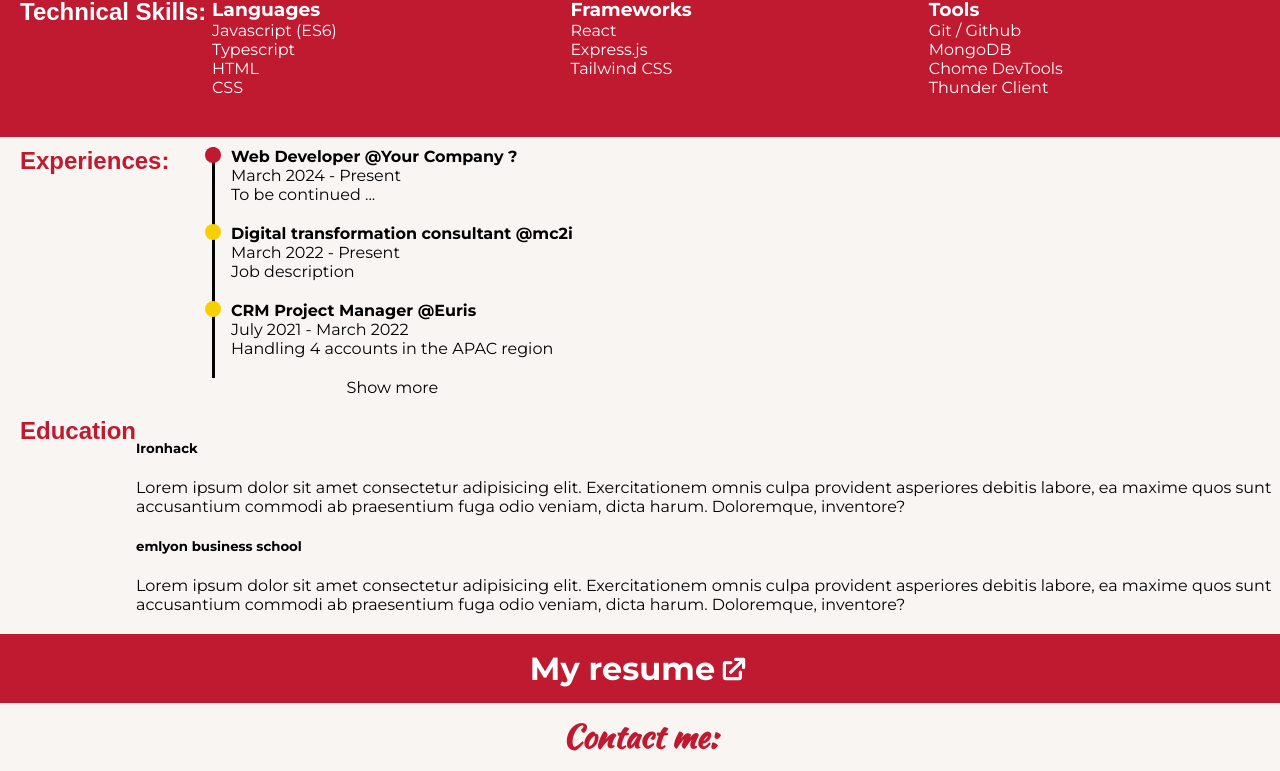
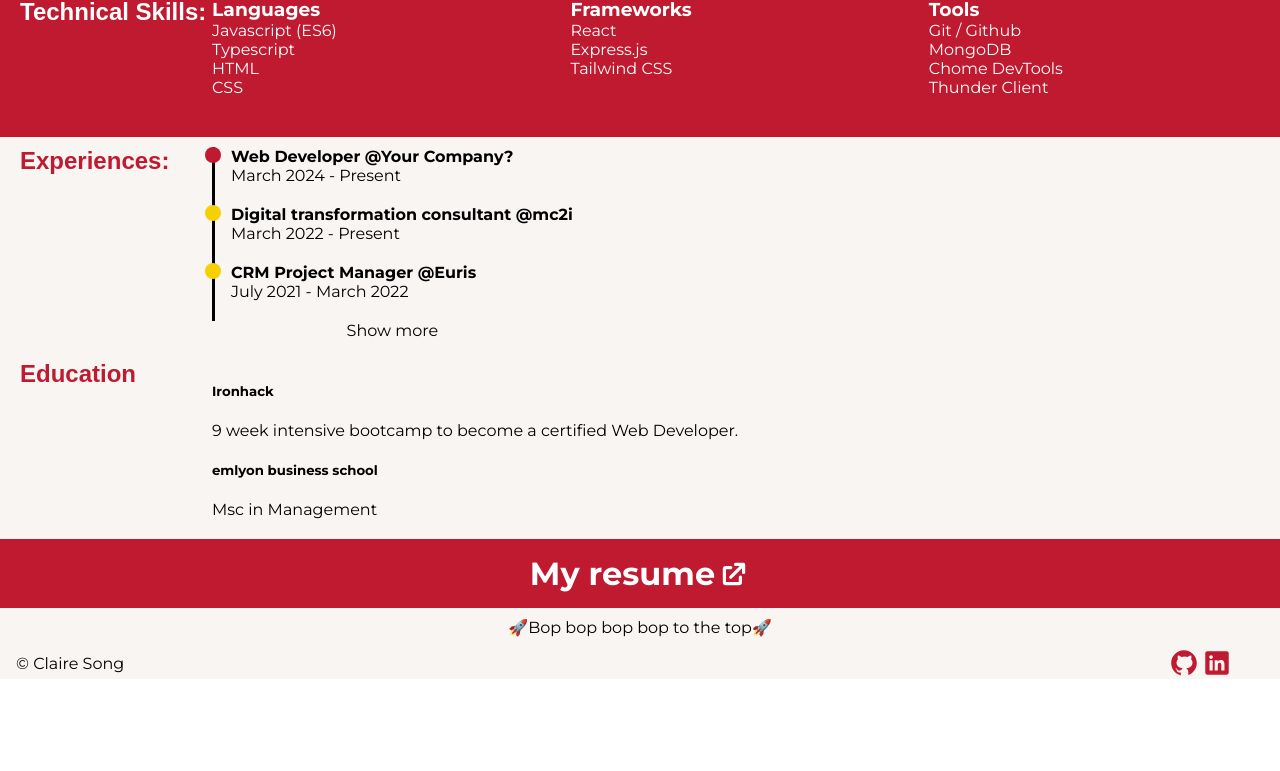
Before and after one commit to claire2d2/portfolio, a React (Vite) app: page / in a window 1280 px wide. Shown: the part 2128-2899 px from the top of the page. After the commit the page ends 2811 px from the top, so only its background shows below. Built offline with nearby package versions, Linux system fonts and the light colour scheme; a web font is replaced by a local one.

Commit message:
translate experiences

```diff
--- a/src/components/Experiences/Experiences.tsx
+++ b/src/components/Experiences/Experiences.tsx
@@ -1,15 +1,17 @@
 import { useState } from "react";
+import useSettings from "../../context/useSettings";
 import "./Experiences.css";
 import OneExperience from "./OneExperience";
 const Experiences = () => {
+  const { language } = useSettings();
   const [showMore, setShowMore] = useState<boolean>(false);
   return (
     <div className="Experiences">
       <section className="skills-part">
-        <h2>Technical Skills:</h2>
+        <h2>{language === "en" ? "Technical Skills:" : "Compétences tech"}</h2>
         <div className="skills-content">
           <div className="skills">
-            <h3>Languages</h3>
+            <h3>{language === "en" ? "Languages" : "Langages"}</h3>
             <ul>
               <li>Javascript (ES6)</li>
               <li>Typescript</li>
@@ -44,10 +46,10 @@ const Experiences = () => {
             <div className="exp-details">
               <div className="job-title">
                 <div className="bullet bullet-tech" />
-                Web Developer @Your Company ?
+                Web Developer{" "}
+                {language === "en" ? "@Your Company?" : "@Chez vous ? "}
               </div>
               <div>March 2024 - Present </div>
-              <div>To be continued ...</div>
             </div>
           </div>
           <OneExperience
@@ -55,17 +57,13 @@ const Experiences = () => {
             company="mc2i"
             companyLink="https://mc2i.fr"
             date="March 2022 - Present"
-          >
-            <div>Job description</div>
-          </OneExperience>
+          />
           <OneExperience
             jobTitle="CRM Project Manager"
             company="Euris"
             companyLink="https://euris.fr"
             date="July 2021 - March 2022"
-          >
-            <div>Handling 4 accounts in the APAC region</div>
-          </OneExperience>
+          ></OneExperience>
 
           {!showMore && (
             <button onClick={() => setShowMore(!showMore)}>Show more</button>
@@ -78,17 +76,13 @@ const Experiences = () => {
                 company="Fonction:Support"
                 companyLink="https://fonction-support.fr"
                 date="May 2020 - June 2021"
-              >
-                <div>Handling 4 accounts in the APAC region</div>
-              </OneExperience>
+              ></OneExperience>
               <OneExperience
                 jobTitle=" IT Consultant & Recruitment Manager"
                 company="Solutec"
                 companyLink="https://solutec.fr"
                 date="July 2018- May 2020"
-              >
-                <div>Handling 4 accounts in the APAC region</div>
-              </OneExperience>
+              ></OneExperience>
             </div>
           )}
           {showMore && (
@@ -101,21 +95,20 @@ const Experiences = () => {
         <div>
           <div>
             <h5>Ironhack</h5>
-            <div>
-              Lorem ipsum dolor sit amet consectetur adipisicing elit.
-              Exercitationem omnis culpa provident asperiores debitis labore, ea
-              maxime quos sunt accusantium commodi ab praesentium fuga odio
-              veniam, dicta harum. Doloremque, inventore?
-            </div>
+            {language === "en" ? (
+              <div>
+                9 week intensive bootcamp to become a certified Web Developer.
+              </div>
+            ) : (
+              <div>
+                Formation intensive de 9 semaines en développement Web,
+                certifiante RNCP Niveau 6.
+              </div>
+            )}
           </div>
           <div>
             <h5>emlyon business school</h5>
-            <div>
-              Lorem ipsum dolor sit amet consectetur adipisicing elit.
-              Exercitationem omnis culpa provident asperiores debitis labore, ea
-              maxime quos sunt accusantium commodi ab praesentium fuga odio
-              veniam, dicta harum. Doloremque, inventore?
-            </div>
+            <div>Msc in Management</div>
           </div>
         </div>
       </section>
--- a/src/components/Experiences/OneExperience.tsx
+++ b/src/components/Experiences/OneExperience.tsx
@@ -1,10 +1,8 @@
-import { ReactNode } from "react";
 type OneExperienceProps = {
   jobTitle: string;
   company: string;
   companyLink: string;
   date: string;
-  children: ReactNode;
 };
 
 const OneExperience: React.FC<OneExperienceProps> = ({
@@ -12,7 +10,6 @@ const OneExperience: React.FC<OneExperienceProps> = ({
   company,
   companyLink,
   date,
-  children,
 }) => {
   return (
     <div className="one-experience">
@@ -25,7 +22,6 @@ const OneExperience: React.FC<OneExperienceProps> = ({
           </a>
         </div>
         <div>{date} </div>
-        <div>{children}</div>
       </div>
     </div>
   );
--- a/src/pages/Homepage.tsx
+++ b/src/pages/Homepage.tsx
@@ -7,7 +7,7 @@ import About from "../components/About/About";
 import Details from "../components/Details/Details";
 import Projects from "../components/Projects/Projects/Projects";
 import Experiences from "../components/Experiences/Experiences";
-import Contact from "../components/Contact/Contact";
+// import Contact from "../components/Contact/Contact";
 
 import "./Homepage.css";
 import meImg from "../assets/images/me.jpeg";
@@ -88,10 +88,11 @@ const Homepage = () => {
       <Experiences />
       <section className="resume">
         <a href={resume} target="_blank">
-          <div>My resume</div> <HiExternalLink />
+          <div>{language === "en" ? "My resume" : "Mon CV"}</div>{" "}
+          <HiExternalLink />
         </a>
       </section>
-      <Contact />
+      {/* <Contact /> */}
       <div className="scroll-to-top">
         <HashLink smooth to="#top">
           🚀Bop bop bop bop to the top🚀
```
